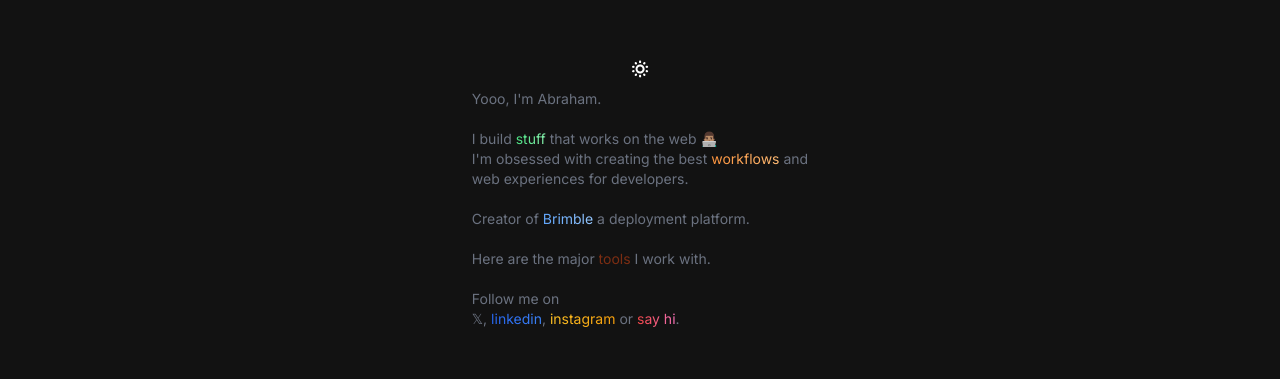
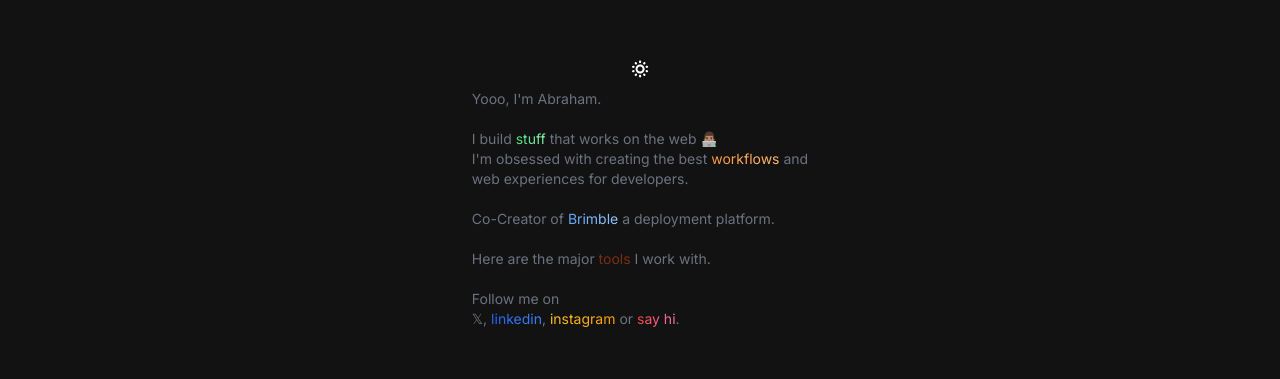
Before and after one commit to klef-dev/klef-dev, a Next.js app: page / in a window 1280 px wide. Shown: the part 211-590 px from the top of the page. Built offline with nearby package versions, Linux system fonts and the light colour scheme; no server answers.

Commit message:
updated creation statement

```diff
--- a/src/app/page.tsx
+++ b/src/app/page.tsx
@@ -225,7 +225,7 @@ export default function Home() {
                 and <br /> web experiences for developers.
                 <br />
                 <br />
-                Creator of{" "}
+                Co-Creator of{" "}
                 <Link
                     className="relative bg-gradient-to-r from-blue-400 to-blue-300 bg-clip-text text-transparent decoration-green-500 decoration-2 transition-all after:absolute after:-bottom-0 after:left-0 after:h-[2px] after:w-full after:origin-bottom-right after:scale-x-0 after:bg-gradient-to-r after:from-blue-400 after:to-blue-300 after:opacity-80 after:transition-transform after:duration-500 after:ease-spring hover:after:origin-bottom-left hover:after:scale-x-100 after:origin-right after:scale-x-0"
                     href="https://brimble.io"
```
